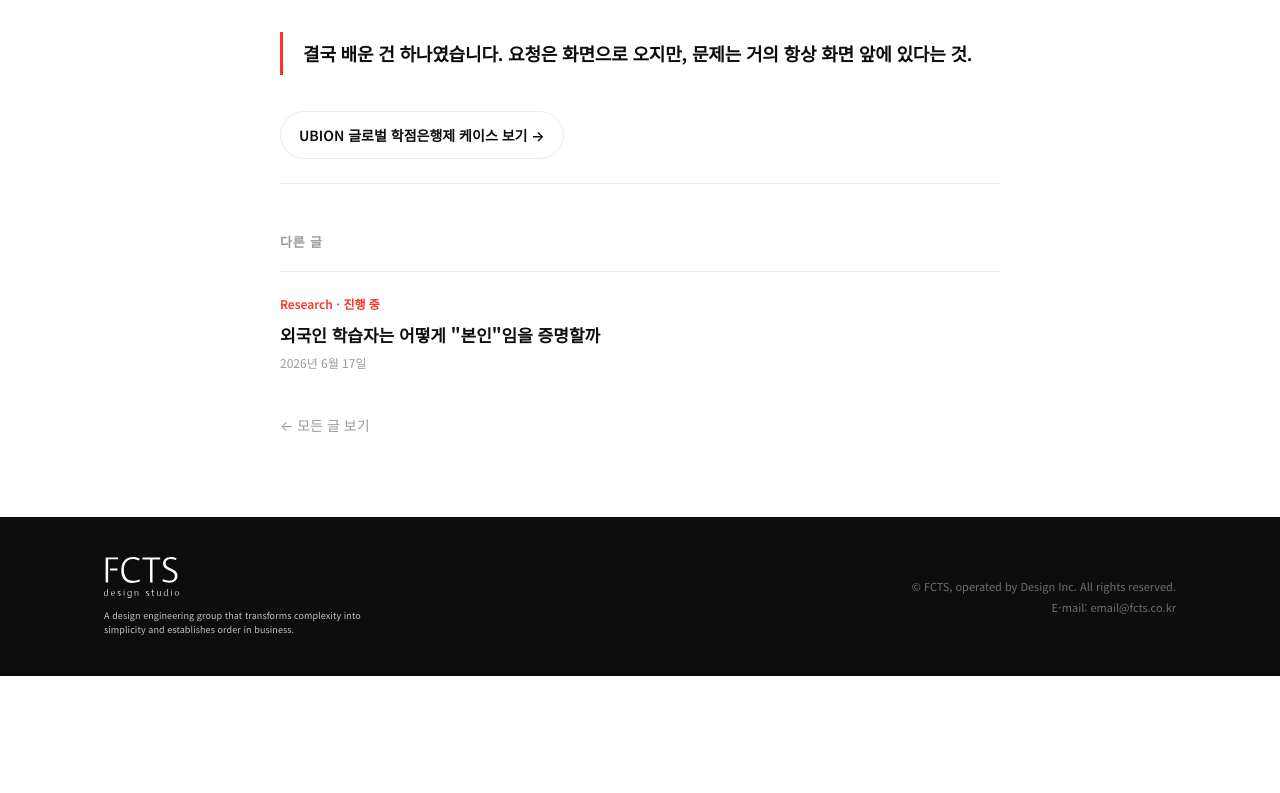
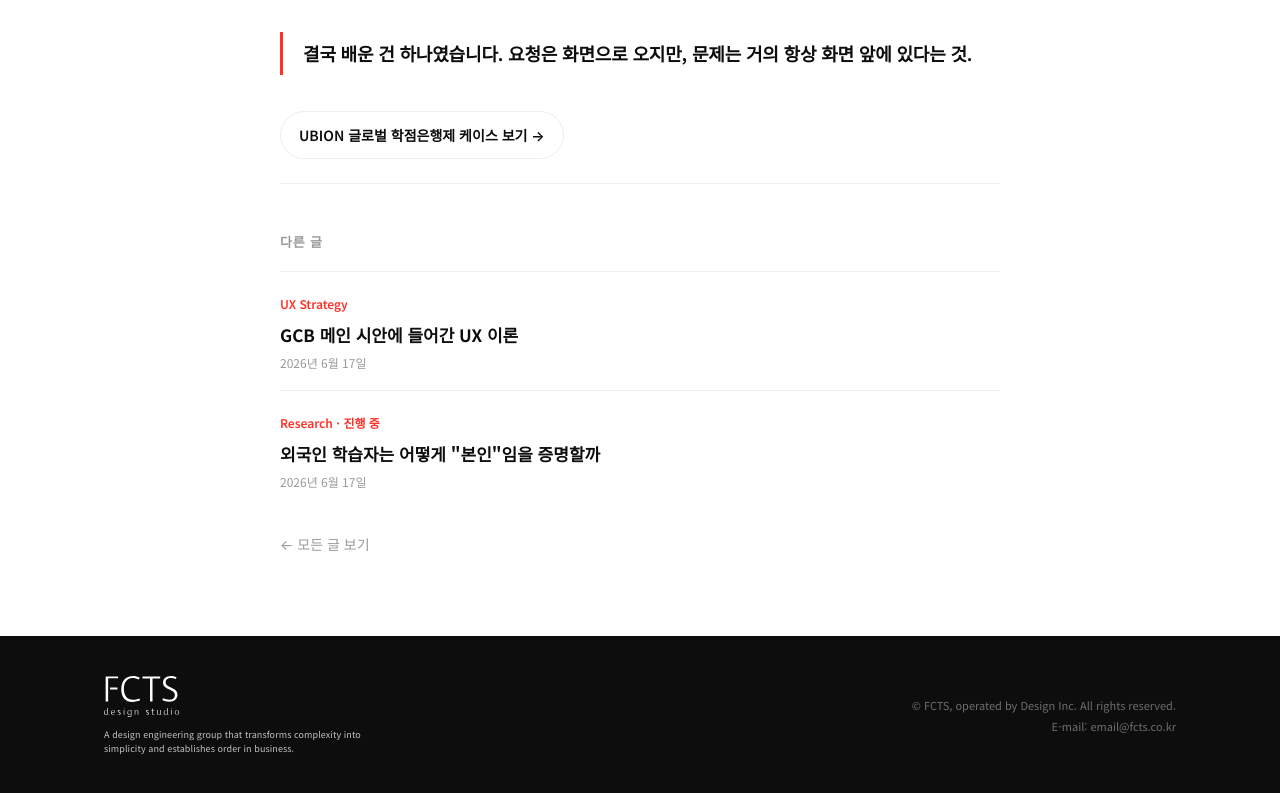
Before and after one commit to seungyeon-son/fcts, a Next.js app: page /post/gcb-global-checkout-dropout in a window 1280 px wide. Shown: the part 2196-2989 px from the top of the page. Before the commit the page ends 2872 px from the top, so only its background shows below. Built offline with nearby package versions, Linux system fonts and the light colour scheme.

Commit message:
feat: 글 발행 <GCB 메인 시안에 들어간 UX 이론>

```diff
--- a/src/app/post/[slug]/page.tsx
+++ b/src/app/post/[slug]/page.tsx
@@ -151,6 +151,50 @@ const CalloutLine = styled.div`
   }
 `
 
+const Figure = styled.figure`
+  margin: 32px 0;
+`
+const FigImg = styled.img`
+  width: 100%;
+  border-radius: 10px;
+  border: 1px solid ${theme.colors.gray200};
+  display: block;
+`
+const FigCaption = styled.figcaption`
+  margin-top: 10px;
+  font-size: 13px;
+  color: ${theme.colors.gray500};
+  text-align: center;
+  line-height: 1.6;
+`
+const TableWrap = styled.div`
+  margin: 28px 0;
+  overflow-x: auto;
+  border: 1px solid ${theme.colors.gray200};
+  border-radius: 10px;
+`
+const TableEl = styled.table`
+  width: 100%;
+  border-collapse: collapse;
+  font-size: 14px;
+  th, td {
+    text-align: left;
+    padding: 12px 16px;
+    border-bottom: 1px solid ${theme.colors.gray200};
+    vertical-align: top;
+    line-height: 1.6;
+  }
+  thead th {
+    background: ${theme.colors.gray100};
+    font-weight: 700;
+    color: ${theme.colors.black};
+    white-space: nowrap;
+  }
+  td { color: ${theme.colors.gray700}; }
+  td:first-child { font-weight: 600; color: ${theme.colors.black}; white-space: nowrap; }
+  tbody tr:last-child td { border-bottom: none; }
+`
+
 /* ── Related work ── */
 const RelatedWork = styled(Link)`
   display: inline-flex;
@@ -222,6 +266,28 @@ function Block({ block }: { block: PostBlock }) {
           {block.lines.map((l, i) => <CalloutLine key={i}>{l}</CalloutLine>)}
         </Callout>
       )
+    case 'image':
+      return (
+        <Figure>
+          <FigImg src={block.src} alt={block.alt} />
+          {block.caption && <FigCaption>{block.caption}</FigCaption>}
+        </Figure>
+      )
+    case 'table':
+      return (
+        <TableWrap>
+          <TableEl>
+            <thead>
+              <tr>{block.head.map((h, i) => <th key={i}>{h}</th>)}</tr>
+            </thead>
+            <tbody>
+              {block.rows.map((row, i) => (
+                <tr key={i}>{row.map((cell, j) => <td key={j}>{cell}</td>)}</tr>
+              ))}
+            </tbody>
+          </TableEl>
+        </TableWrap>
+      )
     default:
       return null
   }
--- a/src/data/posts.ts
+++ b/src/data/posts.ts
@@ -5,6 +5,8 @@ export type PostBlock =
   | { type: 'quote'; text: string }
   | { type: 'list'; items: string[] }
   | { type: 'callout'; label?: string; lines: string[] }
+  | { type: 'image'; src: string; alt: string; caption?: string }
+  | { type: 'table'; head: string[]; rows: string[][] }
 
 export type Post = {
   slug: string
@@ -20,6 +22,90 @@ export type Post = {
 }
 
 export const posts: Post[] = [
+  {
+    slug: 'gcb-ux-theory-map',
+    category: 'Research and Insight',
+    tag: 'UX Strategy',
+    title: 'GCB 메인 시안에 들어간 UX 이론',
+    excerpt:
+      '한 장의 랜딩 페이지를 뜯어보면, 섹션 순서부터 색 하나까지 이유가 있습니다. GCB 메인 시안에 감정 여정 지도·설득 심리·인지부하 이론이 어디에 어떻게 들어갔는지 해부한 기록입니다.',
+    date: '2026년 6월 17일',
+    dateISO: '2026-06-17',
+    readingMin: 9,
+    relatedWork: { slug: 'global-credit-bank', label: 'UBION 글로벌 학점은행제 케이스 보기' },
+    body: [
+      {
+        type: 'lead',
+        text:
+          'GCB 메인 시안은 "예쁘게 만든 랜딩"이 아닙니다. 명시적인 UX 이론 골격 위에 한 층씩 쌓아 올린 설계예요. 이 글은 그 한 장을 해부해, 어디에 어떤 이론이 왜 들어갔는지 짚어보는 기록입니다.',
+      },
+      {
+        type: 'image',
+        src: '/img/gcb-main-page.jpg',
+        alt: 'UBION GCB 글로벌 학점은행제 메인 페이지 시안',
+        caption: 'GCB 메인 페이지 — 섹션 순서 자체가 사용자의 감정 여정을 따라 설계됐다.',
+      },
+      {
+        type: 'callout',
+        label: '한 줄 정리',
+        lines: [
+          '골격: 감정 여정 지도 · 퍼소나 수렴 · 3-Zone 정보구조.',
+          '표면: 섹션마다 설득·인지 이론(사회적 증거 · Hick · 앵커링 · 목표구배)이 배치.',
+          '색: Zone 컬러로 위치를 인지시키되, 넓은 면엔 쓰지 않아 위계와 신뢰를 지킴.',
+        ],
+      },
+      { type: 'heading', text: '1. 전체를 지탱하는 상위 이론 3개' },
+      {
+        type: 'paragraph',
+        text:
+          '감정 여정 지도(Emotional Journey Map) — 인지→관심→탐색→신뢰→경험→결정→행동 7단계에 감정 곡선을 그리고, 골이 파이는 두 지점(탐색×신뢰 연속 이탈, CTA 직전 재이탈)을 진단했습니다. 시안의 섹션 순서가 곧 이 여정이고, 감정이 가장 꺼지는 "신뢰" 구간을 사회적 증거로 끌어올리고 CTA 직전을 리스크 해소로 방어하도록 배치했습니다.',
+      },
+      {
+        type: 'paragraph',
+        text:
+          '퍼소나 수렴(Personas) — Career Jumper·Dreamer·Bridge Seeker 세 사람을 만들고, 퍼소나 × 감정여정 × 디자인 매트릭스로 각자의 Pain·Zone·KPI를 한 표에 모았습니다. 그 수렴점이 공통 니즈(Guided·Clear·Trustworthy·Accessible)였고, 여기서 디자인 컨셉 "Guided Clarity"가 나왔습니다. 컨셉이 직관이 아니라 세 여정이 한 점으로 모인 결과물이라는 게 핵심입니다.',
+      },
+      {
+        type: 'paragraph',
+        text:
+          '3-Zone 정보구조(IA · Progressive Disclosure · Chunking) — 준비·학습·관리. 시안의 01 PREPARE / 02 LEARN / 03 MANAGE 라벨이 그대로 이 Zone입니다. 복잡한 학점은행 절차를 세 덩어리로 청킹해 인지 부하를 줄였습니다.',
+      },
+      { type: 'heading', text: '2. 메인 시안 — 섹션별 UX 이론 매핑' },
+      {
+        type: 'table',
+        head: ['시안 위치', '적용 UX 이론', '어떻게 들어갔나'],
+        rows: [
+          ['Sticky Navbar', "Jakob's Law · Fitts's Law", '익숙한 GNB를 항상 노출, 어디서든 한 클릭 도달'],
+          ['Hero (영문 헤드라인 + 이중 CTA)', 'AIDA · Von Restorff · 감정여정 "인지"', '영문 강조로 시선 고정, 이중 동선, 첫 3초 신뢰 형성'],
+          ['01 PREPARE 4단계 가이드', 'Progressive Disclosure · Hick\'s Law', '전체 절차를 4스텝으로 쪼개 선택지·부하 축소'],
+          ['"왜 UBION" 수치 (86.5% 등)', 'Social Proof · Authority · Anchoring', '교육부 인가(권위) + 취득률을 "신뢰 앵커"로 박아 감정 골 방어'],
+          ['학위 취득 후 기회 캐러셀', '목표 시각화 · 감정여정 "경험 상상"', 'Career Jumper의 동기를 미래 이미지로 자극'],
+          ['02 LEARN 4개 전공 카드', 'Gestalt(근접·유사) · Recognition', '카드 그룹핑으로 범위를 한눈에, 4개로 선택 단순화'],
+          ['K-Contents 카드뉴스', 'Social Proof · Digital-Native', '익숙한 SNS 카드 포맷으로 신뢰 적립'],
+          ['03 MANAGE 계산기·시뮬·상담 탭', 'Goal-Gradient · Progress Visibility', '예상 졸업일·진도율 시각화로 완주 동기, 계산기로 불확실성 제거'],
+          ['FAQ 아코디언', 'Objection Handling · Loss Aversion', '결정 직전 반대 의견·환불/리스크 해소'],
+          ['마지막 CTA (다크)', 'Peak-End Rule · Fitts · 낮은 진입장벽', '여정의 끝을 강한 단일 행동으로 마무리'],
+          ['컬러 (Blue/Teal/Yellow)', 'Color Coding · Preattentive · Signifier', 'Zone별 색으로 위치 인지. 넓은 면엔 안 쓰고 숫자·뱃지·링크에만'],
+        ],
+      },
+      { type: 'heading', text: '3. 그 아래 깔린 인지·설득 이론' },
+      {
+        type: 'paragraph',
+        text:
+          '뼈대는 Cialdini의 설득 원칙입니다 — 권위(교육부 인가), 사회적 증거(수치·후기), 일관성(무료상담→등록의 단계적 약속). 여기에 행동경제 세 가지(앵커링 86.5%, 손실회피=환불정책 노출, 목표구배=진도·졸업 시각화)와 Norman의 정서적 디자인(Guided Clarity = 불안↓ + 안내받는 느낌, 마이크로인터랙션·성취 보상)이 겹쳐 있습니다.',
+      },
+      { type: 'heading', text: '4. 한 가지 짚기' },
+      {
+        type: 'paragraph',
+        text:
+          '이 시안의 강점은 "이론 → 설계 → 예측 KPI(전환율 15%+, 완주율 65%+, NPS 45+)"가 한 줄로 꿰진다는 점입니다. 다만 그 KPI는 아직 목표치라, 실측 결과가 붙으면 비로소 완성됩니다. 그 구조 자체가 "근거로 설계하는 사람"을 증명한다고 봅니다.',
+      },
+      {
+        type: 'quote',
+        text: '좋은 화면은 우연이 아닙니다. 섹션의 순서, 수치의 위치, 색 하나까지 — 전부 이유를 댈 수 있어야 합니다.',
+      },
+    ],
+  },
   {
     slug: 'gcb-global-checkout-dropout',
     category: 'Research and Insight',
```
Also changed, not shown: 2 other files (tests, documents, lock files or other folders).
